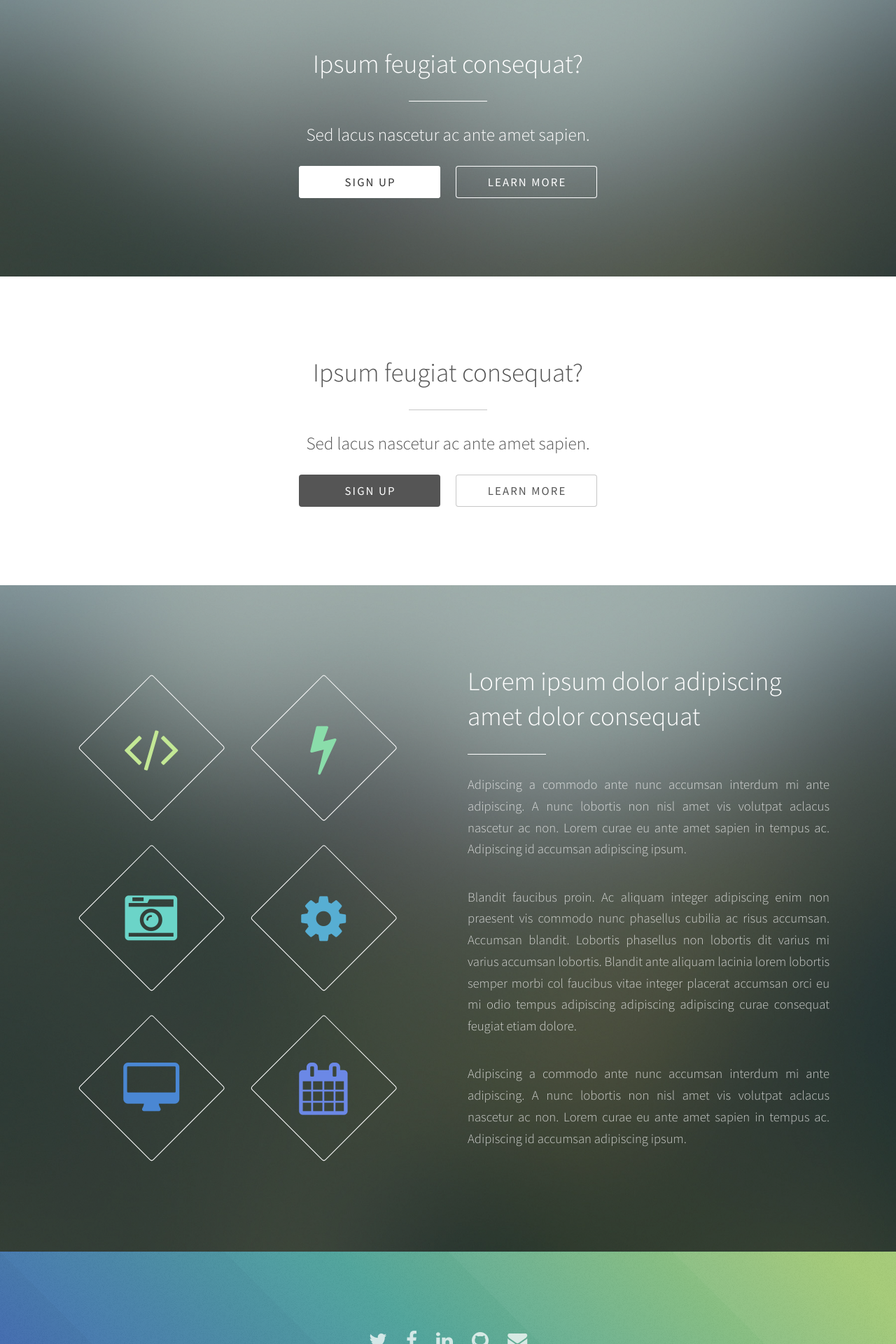
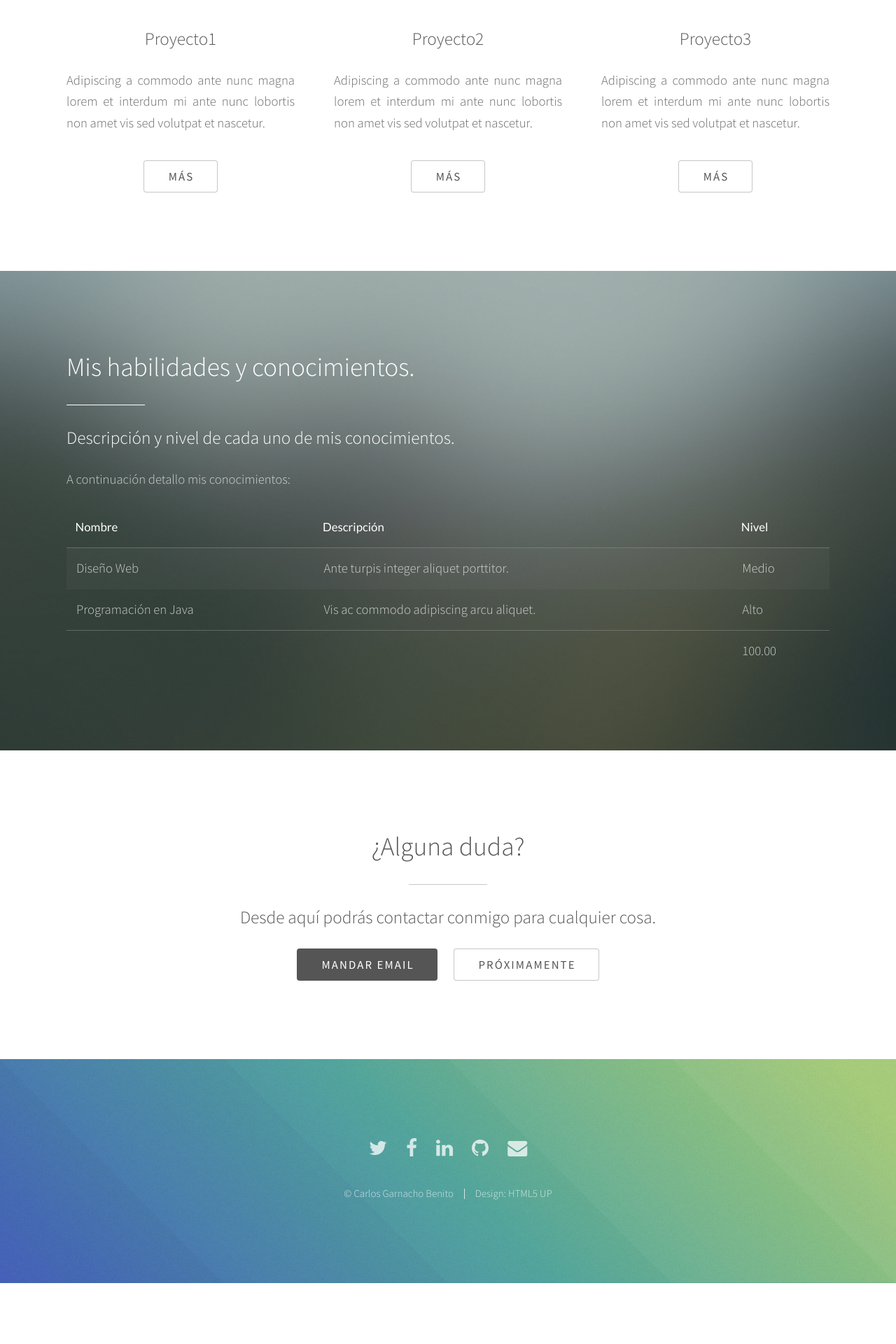
Before and after one commit to cargarn/Mi-Web, a PHP site: page / in a window 1280 px wide. Shown: the part 3327-5247 px from the top of the page at 70% size. After the commit the page ends 5160 px from the top, so only its background shows below. Run offline with PHP 8.4, Linux system fonts and the light colour scheme; some libraries are stand-ins or nearby versions.

Commit message:
Añadidas secciones de conocimientos y contacto
Además de borradas ciertos comentarios que ya no ayudaban

```diff
--- a/assets/css/main.css
+++ b/assets/css/main.css
@@ -3562,3 +3562,8 @@
 .navbar-right{
 	margin-right: 10px;
 }
+
+#conocimientos .blanco {
+	font-family: 'Lato', serif;
+	color:white;
+}
--- a/index.html
+++ b/index.html
@@ -31,9 +31,11 @@
                         <ul role="menu" class="dropdown-menu">
                             <li><a class="elemento" href="#">Mi web personal</a></li>
                             <li><a class="elemento" href="findyourmall.html">Find Your Mall</a></li>
-                            <li><a class="elemento" href="#">Mas proyectos...</a></li>
+                            <li><a class="elemento scrolly" href="#proyectos">Mas proyectos...</a></li>
                         </ul>
                     </li>
+                    <li><a href="#conocimientos" class="scrolly" data-target="#navbarCollapse" data-toggle="collapse">Conocimientos</a></li>
+                    <li><a href="#contacto" class="scrolly" data-target="#navbarCollapse" data-toggle="collapse">Contacto</a></li>
                     <li><a href="#footer" class="scrolly" data-target="#navbarCollapse" data-toggle="collapse">Footer</a></li>
                 </ul>
                 <!--<form role="search" class="navbar-form navbar-right">
@@ -118,23 +120,16 @@
                         <h3>Find Your Mall</h3>
                         <p>Aplicación para Android desarrollada en una de las asignaturas del Grado en Ingeniería Informática.</p>
                     </article>
-                    <!--
                     <article class="6u 12u$(xsmall) work-item">
                         <a href="images/fulls/03.jpg" class="image fit thumb"><img src="images/thumbs/03.jpg" alt="" /></a>
-                        <h3>Tortor metus commodo</h3>
+                        <h3>Proyecto3...</h3>
+                        <p>Próximamente</p>
                     </article>
                     <article class="6u$ 12u$(xsmall) work-item">
                         <a href="images/fulls/04.jpg" class="image fit thumb"><img src="images/thumbs/04.jpg" alt="" /></a>
-                        <h3>Quam neque phasellus</h3>
+                        <h3>Proyecto4</h3>
+                        <p>Próximamente</p>
                     </article>
-                    <article class="6u 12u$(xsmall) work-item">
-                        <a href="images/fulls/05.jpg" class="image fit thumb"><img src="images/thumbs/05.jpg" alt="" /></a>
-                        <h3>Nunc enim commodo aliquet</h3>
-                    </article>
-                    <article class="6u$ 12u$(xsmall) work-item">
-                        <a href="images/fulls/06.jpg" class="image fit thumb"><img src="images/thumbs/06.jpg" alt="" /></a>
-                        <h3>Risus ornare lacinia</h3>
-                    </article>-->
                 </div>
 
                 <hr>
@@ -169,21 +164,64 @@
             </div>
         </section>
 
-        <!-- Four -->
-        <section id="four" class="main style2 special">
+        <!-- Conocimientos -->
+        <section id="conocimientos" class="main style2">
             <div class="container">
                 <header class="major">
-                    <h2>Ipsum feugiat consequat?</h2>
+                    <h2>Mis habilidades y conocimientos.</h2>
                 </header>
-                <h3>Sed lacus nascetur ac ante amet sapien.</h3>
+                <h3>Descripción y nivel de cada uno de mis conocimientos.</h3>
+                <p>
+                A continuación detallo mis conocimientos:
+                </p>
+                <div class="table-wrapper">
+                    <table>
+                        <thead>
+                            <tr>
+                                <th class="blanco">Nombre</th>
+                                <th class="blanco">Descripción</th>
+                                <th class="blanco">Nivel</th>
+                            </tr>
+                        </thead>
+                        <tbody>
+                            <tr>
+                                <td>Diseño Web</td>
+                                <td>Ante turpis integer aliquet porttitor.</td>
+                                <td>Medio</td>
+                            </tr>
+                            <tr>
+                                <td>Programación en Java</td>
+                                <td>Vis ac commodo adipiscing arcu aliquet.</td>
+                                <td>Alto</td>
+                            </tr>
+                        </tbody>
+                        <tfoot>
+                            <tr>
+                                <td colspan="2"></td>
+                                <td>100.00</td>
+                            </tr>
+                        </tfoot>
+                    </table>
+                </div>
+            </div>
+        </section>
+
+        <!-- Contacto -->
+        <section id="contacto" class="main style1 special">
+            <div class="container">
+                <header class="major">
+                    <h2>¿Alguna duda?</h2>
+                </header>
+                <h3>Desde aquí podrás contactar conmigo para cualquier cosa.</h3>
                 <ul class="actions uniform">
-                    <li><a href="#" class="button special">Sign Up</a></li>
-                    <li><a href="#" class="button">Learn More</a></li>
+                    <li><a href="#" class="button special">Mandar email</a></li>
+                    <li><a href="#" class="button">Próximamente</a></li>
                 </ul>
             </div>
         </section>
 
         <!-- Five -->
+        <!--
         <section id="five" class="main style1 special">
             <div class="container">
                 <header class="major">
@@ -198,6 +236,7 @@
         </section>
 
         <!-- Six -->
+        <!--
         <section id="six" class="main style2">
             <div class="container">
                 <div class="row 150%">
```
Also changed, not shown: findyourmall.html (+18 -21 lines), images/fym_inicio.png (added).
